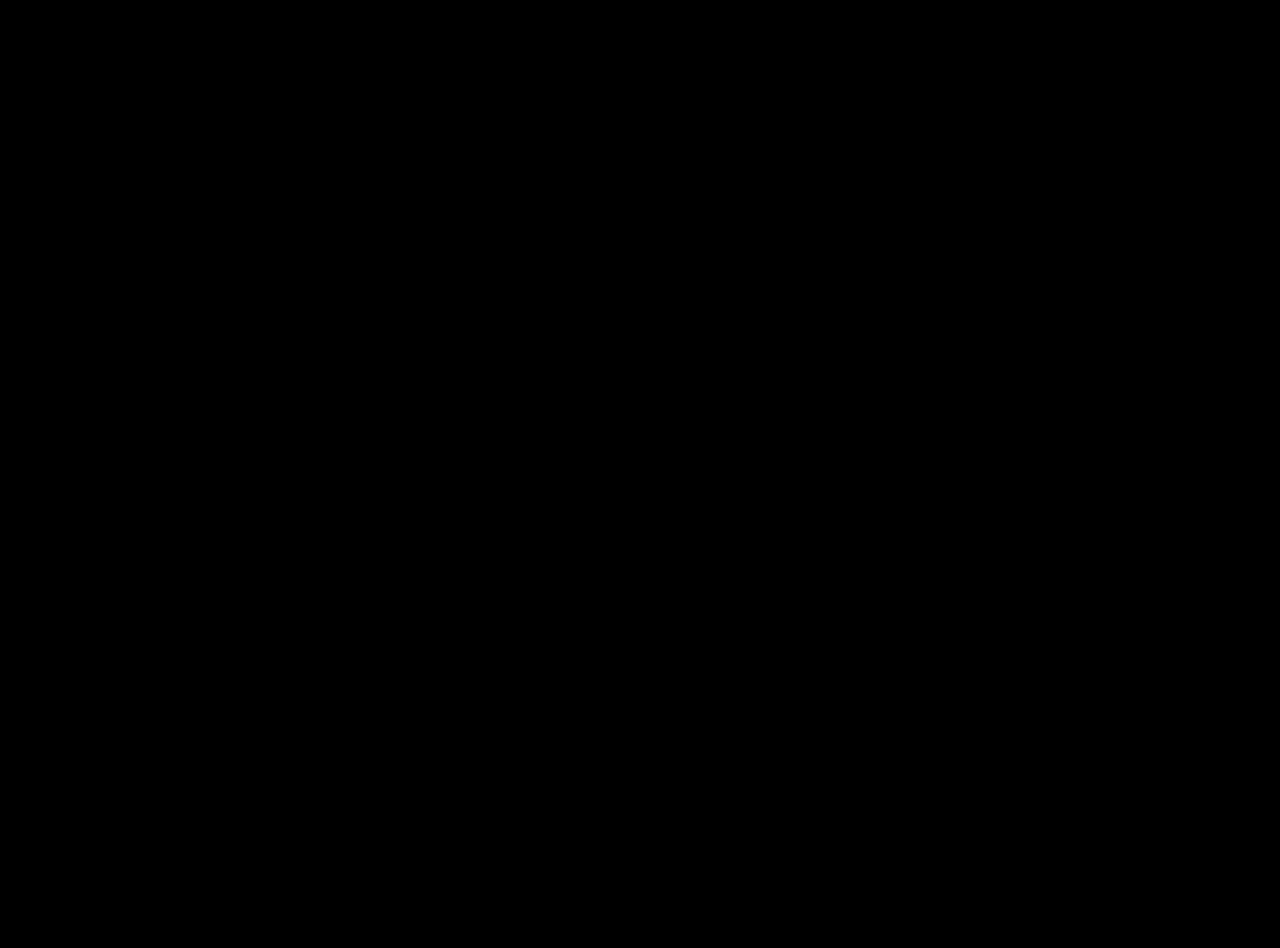
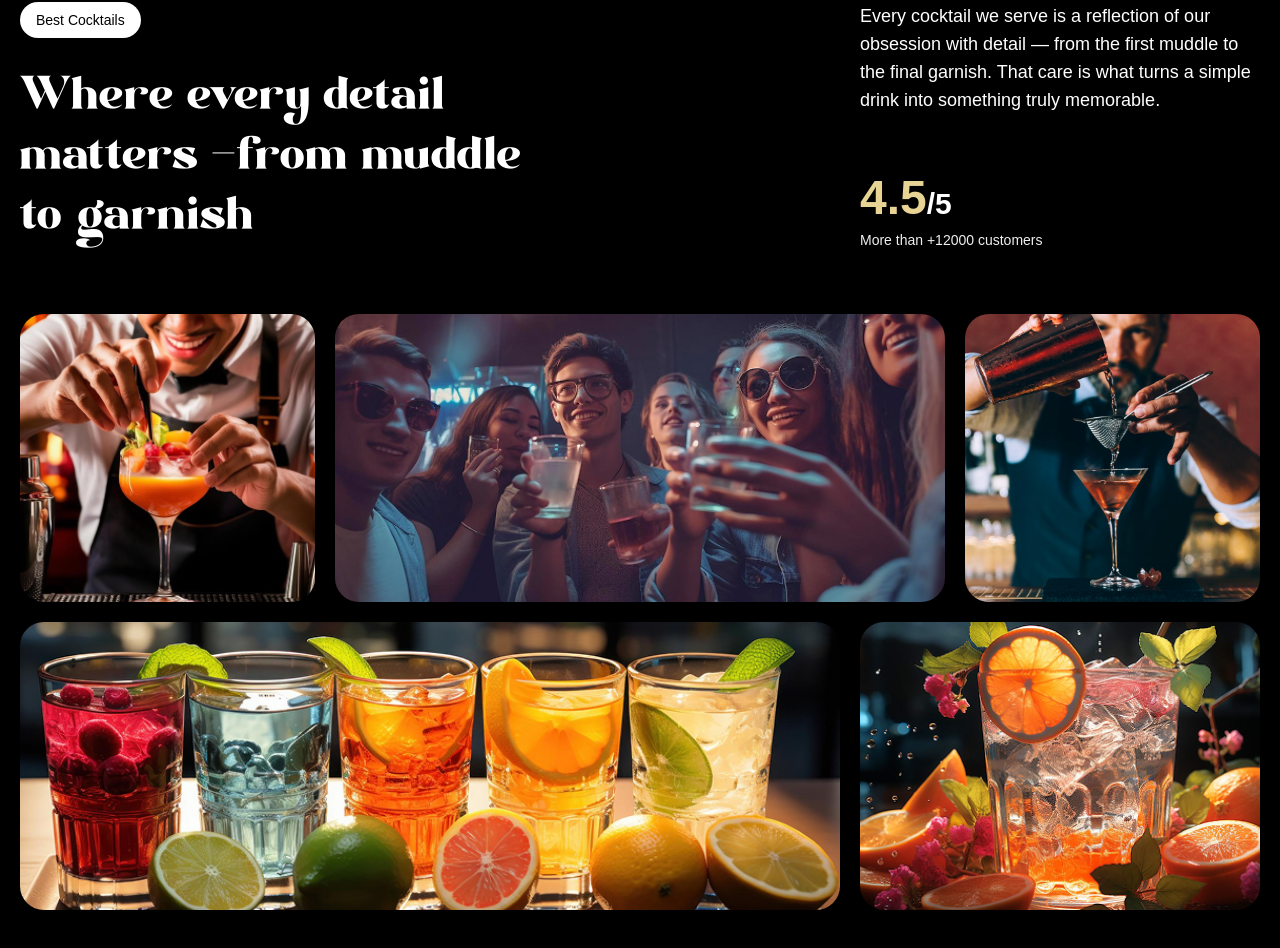
Before and after one commit to Nour5Eldin/Cocktails-GSAP, a React (Vite) app: page / in a window 1280 px wide. Shown: the part 1710-2658 px from the top of the page. Before the commit the page ends 1600 px from the top, so only its background shows below. Built offline with nearby package versions, Linux system fonts and the light colour scheme; a web font is replaced by a local one.

Commit message:
Implement About

```diff
--- a/src/App.jsx
+++ b/src/App.jsx
@@ -3,6 +3,7 @@
 import NavBar from './Components/NavBar';
 import Hero from './Components/Hero';
 import Cocktails from './Components/Cocktails';
+import About from './Components/About';
 
 function App() {
   gsap.registerPlugin(ScrollTrigger, SplitText);
@@ -12,6 +13,7 @@
       <NavBar />
       <Hero />
       <Cocktails />
+      <About />
     </main>
   )
 }
--- /dev/null
+++ b/src/Components/About.jsx
@@ -0,0 +1,72 @@
+import { useGSAP } from '@gsap/react'
+import gsap from 'gsap'
+import { SplitText } from 'gsap/all'
+import React from 'react'
+
+const About = () => {
+    useGSAP(() => {
+        const titleSpilt = SplitText.create("#about h2", { type: "words" })
+        const scrollTimeline = gsap.timeline({
+            scrollTrigger: {
+                trigger: "#about",
+                start: 'top center'
+            }
+        })
+        scrollTimeline
+            .from(titleSpilt.words, {
+            opacity: 0, duration: 1, yPercent: 100, ease: 'expo.out', stagger: 0.02
+            })
+            .from('.top-grid div, .bottom-grid div', {
+            opacity: 0, duration: 1, ease: 'power1.inOut', stagger: 0.04,
+        },'-=0.5')
+
+    })
+  return (
+      <div id="about">
+          <div className="mb-16 md:px-0 px-5">
+              <div className="content">
+              <div className="md:col-span-8">
+                  <p className="badge">Best Cocktails</p>
+                  <h2>Where every detail matters <span className="text-white">-</span>
+				       from muddle to garnish</h2>
+              </div>
+              <div className="sub-content">
+                  <p> Every cocktail we serve is a reflection of our obsession with detail —
+                      from the first muddle to the final garnish. That care is what turns a
+                      simple drink into something truly memorable.</p>
+                  <div>
+                      <p className="md:text-3xl text-xl font-bold"><span>4.5</span>/5</p>
+                      <p className="text-sm text-white-100 ">More than +12000 customers</p>
+                  </div>
+              </div>
+          </div>
+        </div>
+          <div className="top-grid">
+		<div className="md:col-span-3">
+		 <img src="/images/abt1.png" alt="grid-img-1" />
+		</div>
+
+		<div className="md:col-span-6">
+		 <img src="/images/abt2.png" alt="grid-img-2" />
+		</div>
+
+		<div className="md:col-span-3">
+		 <img src="/images/abt5.png" alt="grid-img-5" />
+		</div>
+	    </div>
+
+	    <div className="bottom-grid">
+		<div className="md:col-span-8">
+		 <img src="/images/abt3.png" alt="grid-img-3" />
+		</div>
+
+		<div className="md:col-span-4">
+		 <img src="/images/abt4.png" alt="grid-img-4" />
+		</div>
+      </div>
+    </div>
+
+  )
+}
+
+export default About
```
